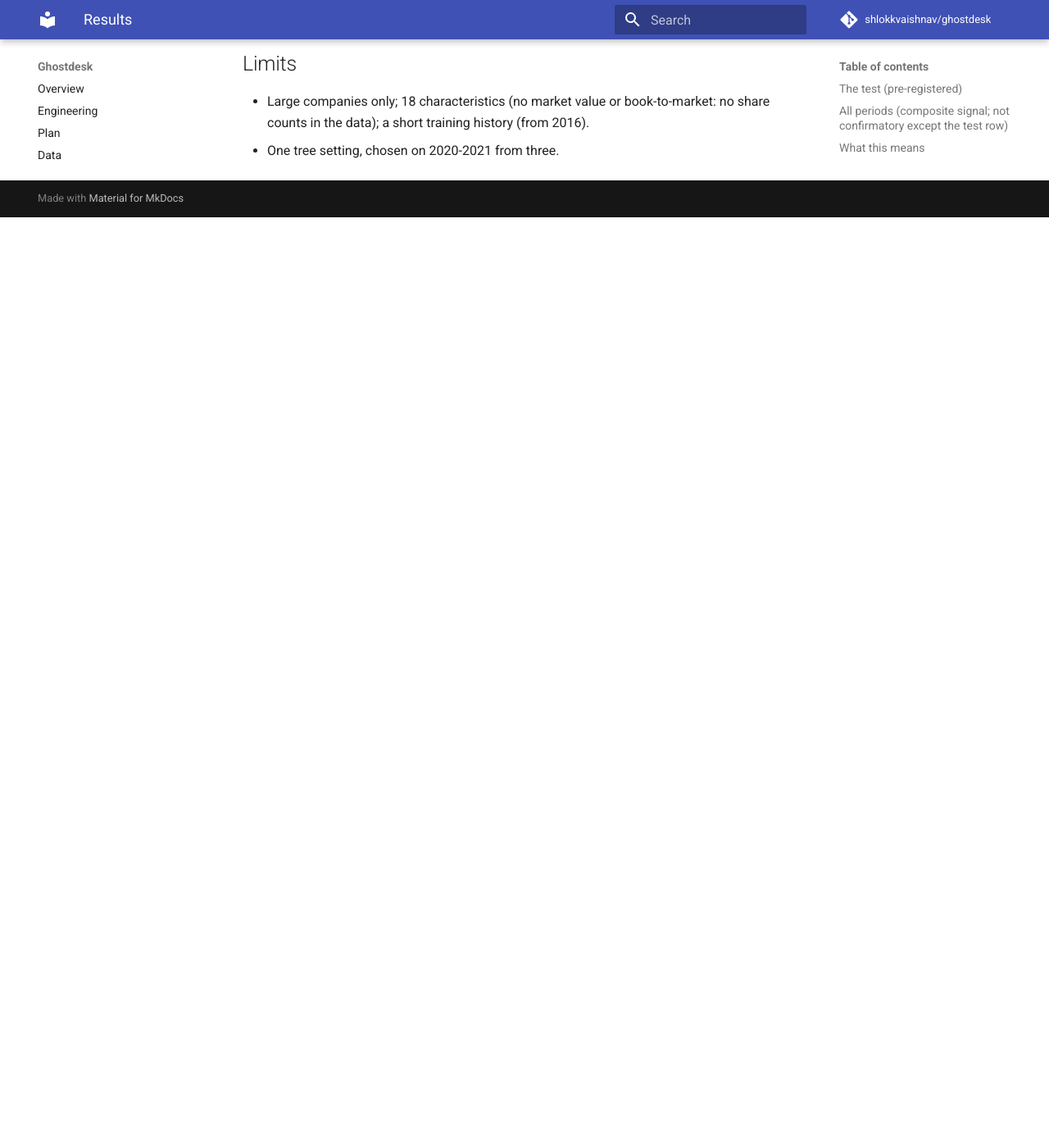
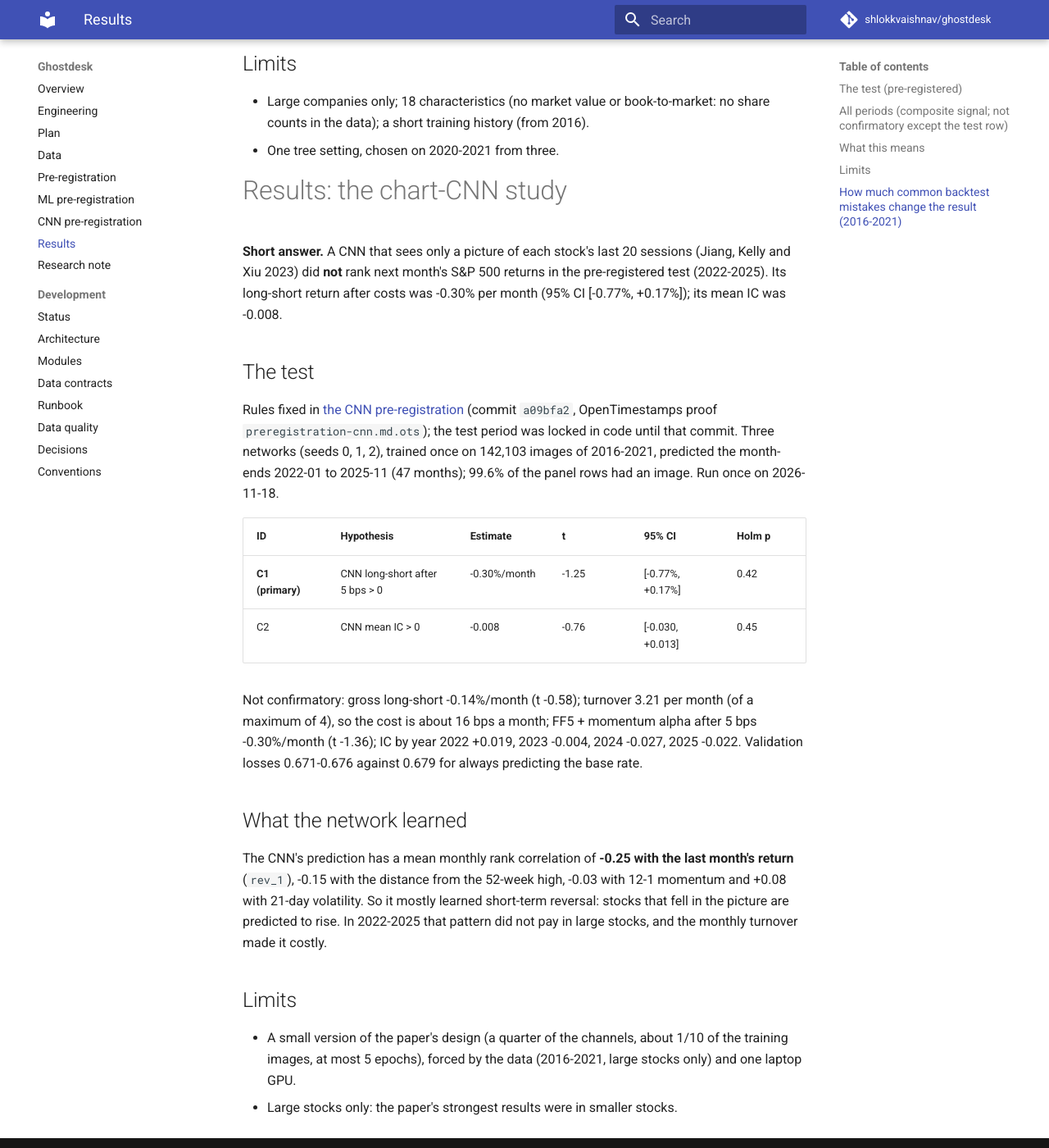
Before and after one commit to shlokkvaishnav/ghostdesk, an MkDocs documentation site: the page built from docs/results.md, in a window 1280 px wide and 1400 px high, scrolled down 5748 px. Shown: the whole window at 82% size. Built offline with MkDocs 1.6.1 and Material for MkDocs 9.7.7, drawn with Linux system fonts in a browser that asks for light colours; comment, search, counter and statistics services are not loaded; before the commit the page ends 6013 px from its top, so only the background shows below that.

Commit message:
Chart-CNN test (run once): not detected; it learned short-term reversal

```diff
--- a/docs/results.md
+++ b/docs/results.md
@@ -141,3 +141,36 @@ momentum alpha after 5 bps -0.19%/month (t -1.07); GBM IC by year 2022 -0.009, 2
 - Large companies only; 18 characteristics (no market value or book-to-market: no share counts in the data); a
   short training history (from 2016).
 - One tree setting, chosen on 2020-2021 from three.
+
+# Results: the chart-CNN study
+
+**Short answer.** A CNN that sees only a picture of each stock's last 20 sessions (Jiang, Kelly and Xiu 2023) did
+**not** rank next month's S&P 500 returns in the pre-registered test (2022-2025). Its long-short return after
+costs was -0.30% per month (95% CI [-0.77%, +0.17%]); its mean IC was -0.008.
+
+## The test
+Rules fixed in [the CNN pre-registration](preregistration-cnn.md) (commit `a09bfa2`, OpenTimestamps proof
+`preregistration-cnn.md.ots`); the test period was locked in code until that commit. Three networks (seeds 0, 1,
+2), trained once on 142,103 images of 2016-2021, predicted the month-ends 2022-01 to 2025-11 (47 months); 99.6% of
+the panel rows had an image. Run once on 2026-11-18.
+
+| ID | Hypothesis | Estimate | t | 95% CI | Holm p |
+|---|---|---|---|---|---|
+| **C1 (primary)** | CNN long-short after 5 bps > 0 | -0.30%/month | -1.25 | [-0.77%, +0.17%] | 0.42 |
+| C2 | CNN mean IC > 0 | -0.008 | -0.76 | [-0.030, +0.013] | 0.45 |
+
+Not confirmatory: gross long-short -0.14%/month (t -0.58); turnover 3.21 per month (of a maximum of 4), so the
+cost is about 16 bps a month; FF5 + momentum alpha after 5 bps -0.30%/month (t -1.36); IC by year 2022 +0.019,
+2023 -0.004, 2024 -0.027, 2025 -0.022. Validation losses 0.671-0.676 against 0.679 for always predicting the base
+rate.
+
+## What the network learned
+The CNN's prediction has a mean monthly rank correlation of **-0.25 with the last month's return** (`rev_1`),
+-0.15 with the distance from the 52-week high, -0.03 with 12-1 momentum and +0.08 with 21-day volatility. So it
+mostly learned short-term reversal: stocks that fell in the picture are predicted to rise. In 2022-2025 that
+pattern did not pay in large stocks, and the monthly turnover made it costly.
+
+## Limits
+- A small version of the paper's design (a quarter of the channels, about 1/10 of the training images, at most 5
+  epochs), forced by the data (2016-2021, large stocks only) and one laptop GPU.
+- Large stocks only: the paper's strongest results were in smaller stocks.
```
Also changed, not shown: docs/dev/decisions.md (+2 -1 lines), docs/dev/status.md (+2 -1 lines), docs/note.md (+2 -0 lines).
